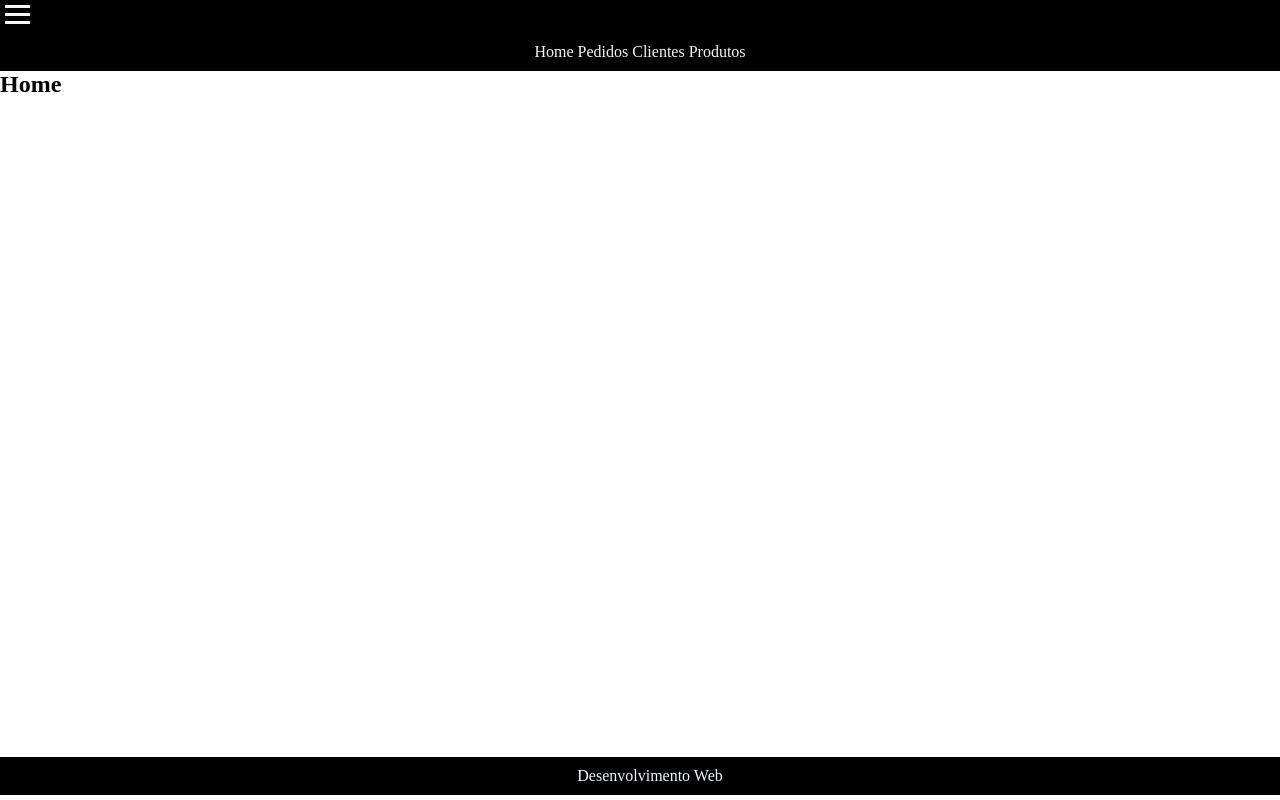
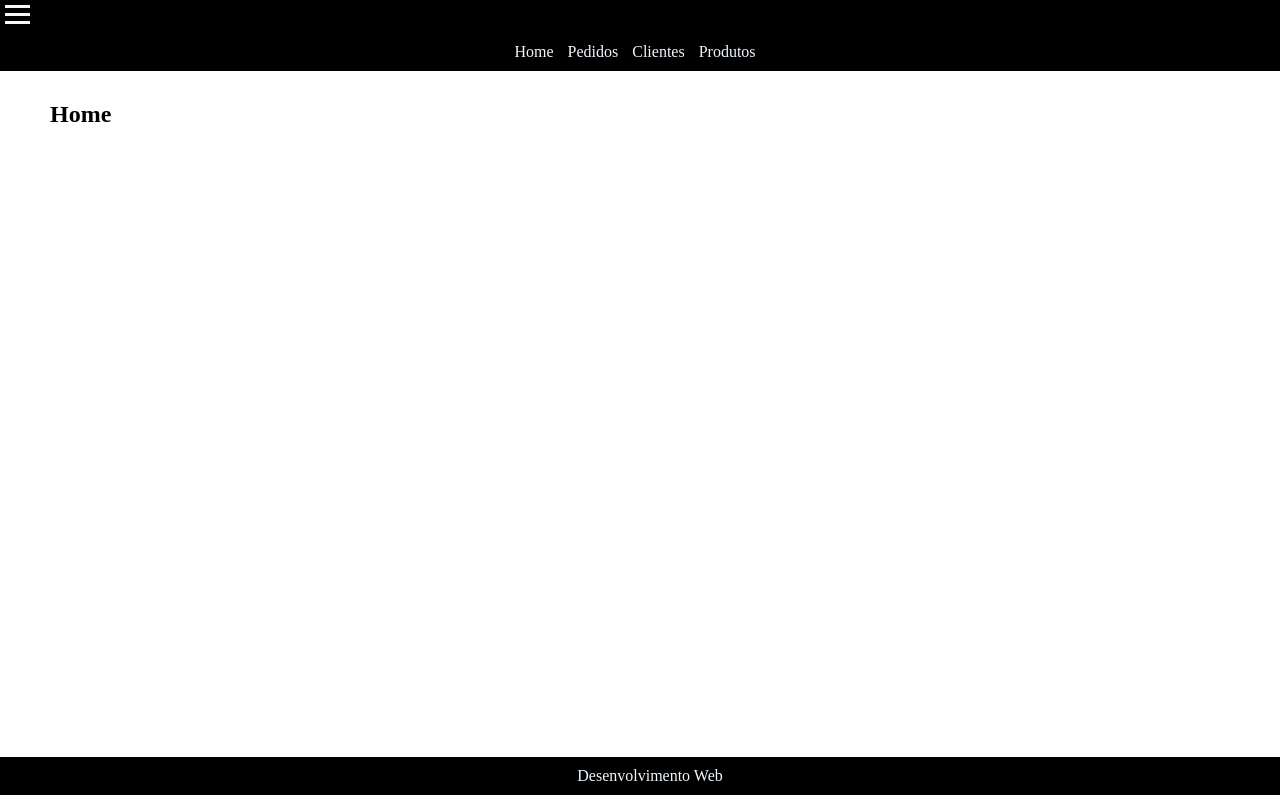
Before and after one commit to JoaoLodi01/Web, a plain HTML site: page Frontend/index.html in a window 1280 px wide. Drawn offline with Linux system fonts and the light colour scheme.

Commit message:
Modified CSS

```diff
--- a/Frontend/styles.css
+++ b/Frontend/styles.css
@@ -1,4 +1,9 @@
 *{margin: 0; padding: 0;}
+
+main{
+    margin-top: 30px;
+    margin-left: 50px;
+}
 
 nav{
     padding: 0;
@@ -8,6 +13,7 @@ nav{
 nav a{
     text-decoration: none;
     color: aliceblue;
+    margin-right: 10px;
 }
 
 nav .links{
@@ -16,7 +22,7 @@ nav .links{
 }
 
 nav a:hover{
-    color: black;
+    color: rgba(57, 146, 248, 0.89);
 }
 
 footer{
```
